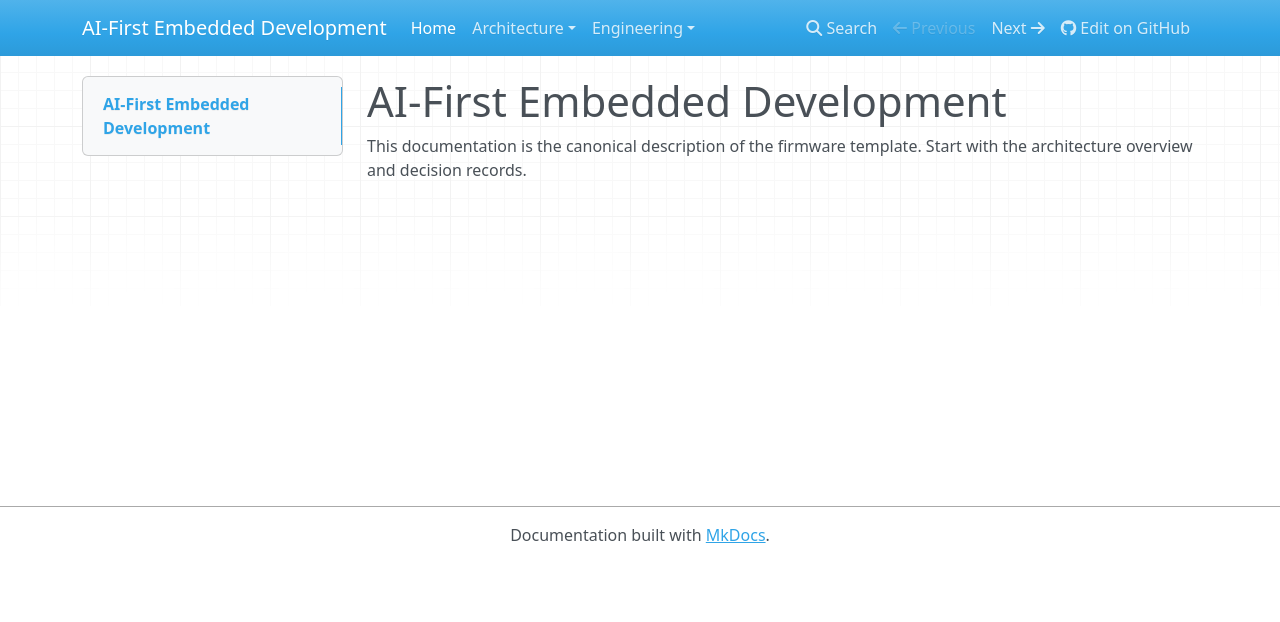
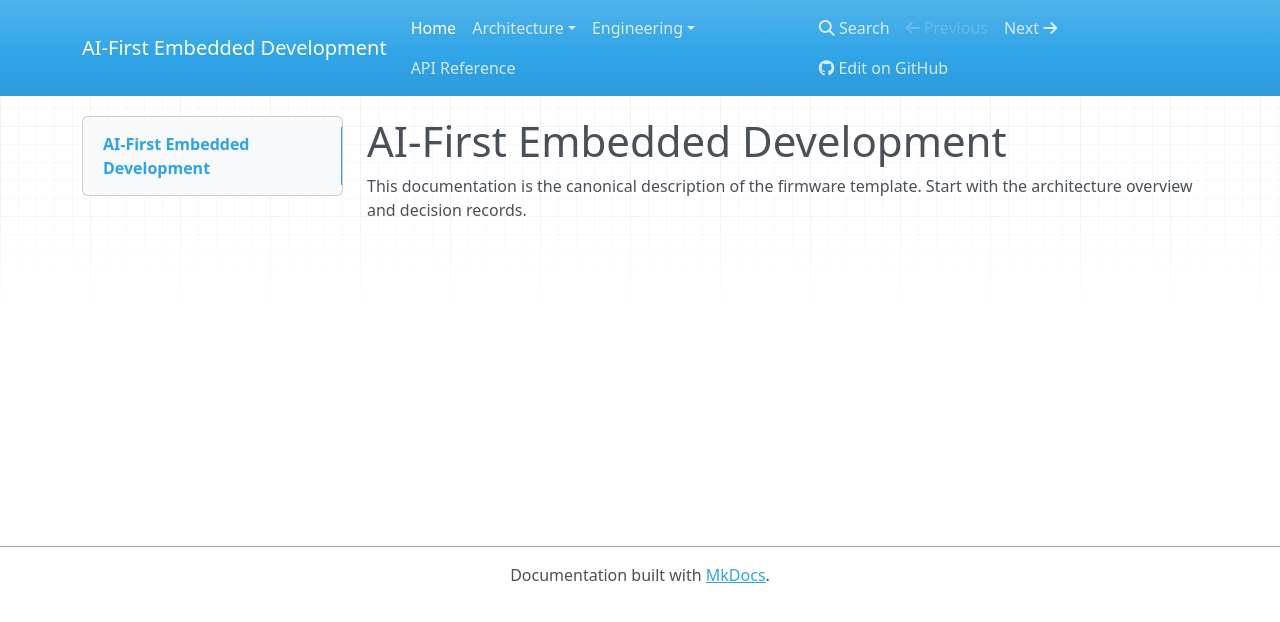
Before and after one commit to silvio-vallorani/ai-first_embedded_development, an MkDocs documentation site: the page built from docs/index.md, in a window 1280 px wide. Shown: the top 622 px of the page. Built offline with MkDocs 1.6.1, drawn with Linux system fonts in a browser that asks for light colours; nearby versions of some CDN libraries.

Commit message:
Add Doxygen API reference to documentation navigation

```diff
--- a/mkdocs.yml
+++ b/mkdocs.yml
@@ -1,5 +1,6 @@
 site_name: AI-First Embedded Development
 site_description: Multi-board dual-core embedded firmware architecture
+site_url: https://silvio-vallorani.github.io/ai-first_embedded_development/
 repo_url: https://github.com/silvio-vallorani/ai-first_embedded_development
 docs_dir: docs
 nav:
@@ -12,3 +13,4 @@ nav:
       - Decisions: architecture/decisions/README.md
   - Engineering:
       - Unit testing: engineering/UNIT_TESTING.md
+  - API Reference: https://silvio-vallorani.github.io/ai-first_embedded_development/doxygen/
```
